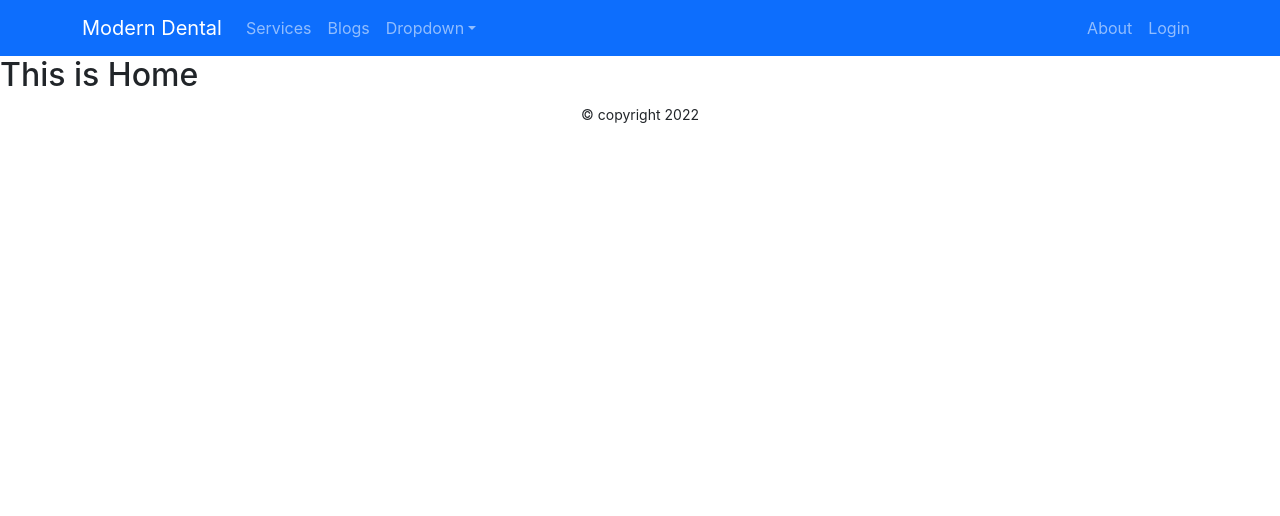
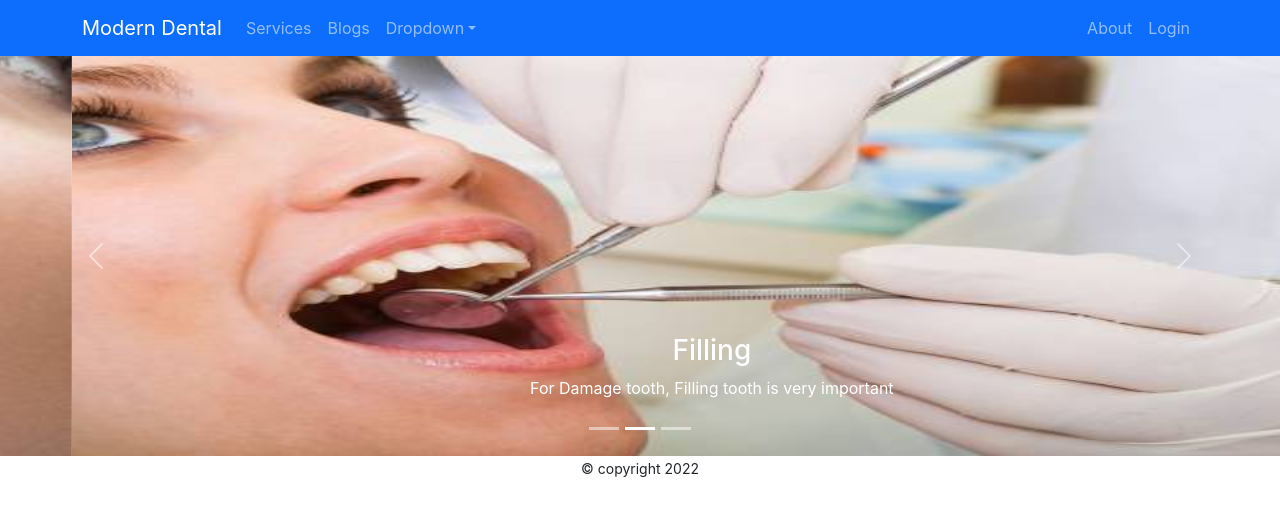
Before and after one commit to bulbul-rasel/Modern-dental-service, a React (Create React App) app: page / in a window 1280 px wide. Shown: the top 516 px of the page. Built offline with nearby package versions, Linux system fonts and the light colour scheme.

Commit message:
Banner done

```diff
--- a/src/Pages/Home/Banner/Banner.js
+++ b/src/Pages/Home/Banner/Banner.js
@@ -1,10 +1,58 @@
-import React from 'react';
+import React, { useState } from 'react';
+import { Carousel } from 'react-bootstrap';
+import bimg1 from '../../../image/banner/img1.jpg'
+import bimg2 from '../../../image/banner/img5.jpg'
+import bimg3 from '../../../image/banner/img3.jpg'
 
 const Banner = () => {
+    const [index, setIndex] = useState(0);
+
+    const handleSelect = (selectedIndex, e) => {
+        setIndex(selectedIndex);
+    };
     return (
-        <div>
-            <h2>This is Banner page</h2>
-        </div>
+        <Carousel activeIndex={index} onSelect={handleSelect}>
+            <Carousel.Item>
+                <img
+                    style={{ height: "400px" }}
+                    className="d-block w-100"
+                    src={bimg1}
+                    alt="First slide"
+                />
+                <Carousel.Caption>
+                    <h3>Root Cannel</h3>
+                    <p>For Survive with tooth, Root Cannel is very important</p>
+                </Carousel.Caption>
+            </Carousel.Item>
+            <Carousel.Item>
+                <img
+                    style={{ height: "400px" }}
+                    className="d-block w-100"
+                    src={bimg2}
+                    alt="Second slide"
+                />
+
+                <Carousel.Caption>
+                    <h3>Filling</h3>
+                    <p>For Damage tooth, Filling tooth is very important</p>
+                </Carousel.Caption>
+            </Carousel.Item>
+            <Carousel.Item>
+                <img
+                    style={{ height: "400px" }}
+                    className="d-block w-100"
+                    src={bimg3}
+                    alt="Third slide"
+                />
+
+                <Carousel.Caption>
+                    <h3>Cleaning</h3>
+                    <p>
+                        For healthy Mouth, Cleaning is very important
+                    </p>
+                </Carousel.Caption>
+            </Carousel.Item>
+        </Carousel>
     );
 };
 
--- a/src/Pages/Home/Home/Home.js
+++ b/src/Pages/Home/Home/Home.js
@@ -1,9 +1,10 @@
 import React from 'react';
+import Banner from '../Banner/Banner';
 
 const Home = () => {
     return (
         <div>
-            <h2>This is Home</h2>
+            <Banner />
         </div>
     );
 };
```
